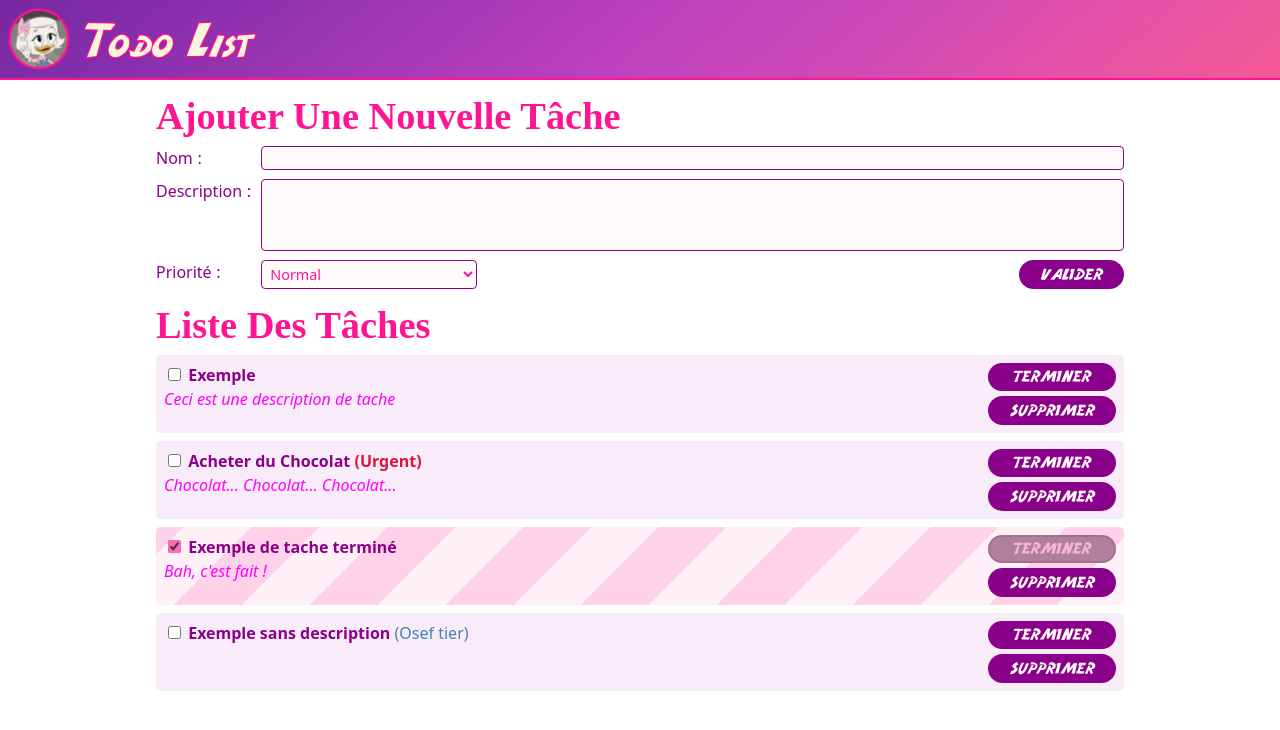
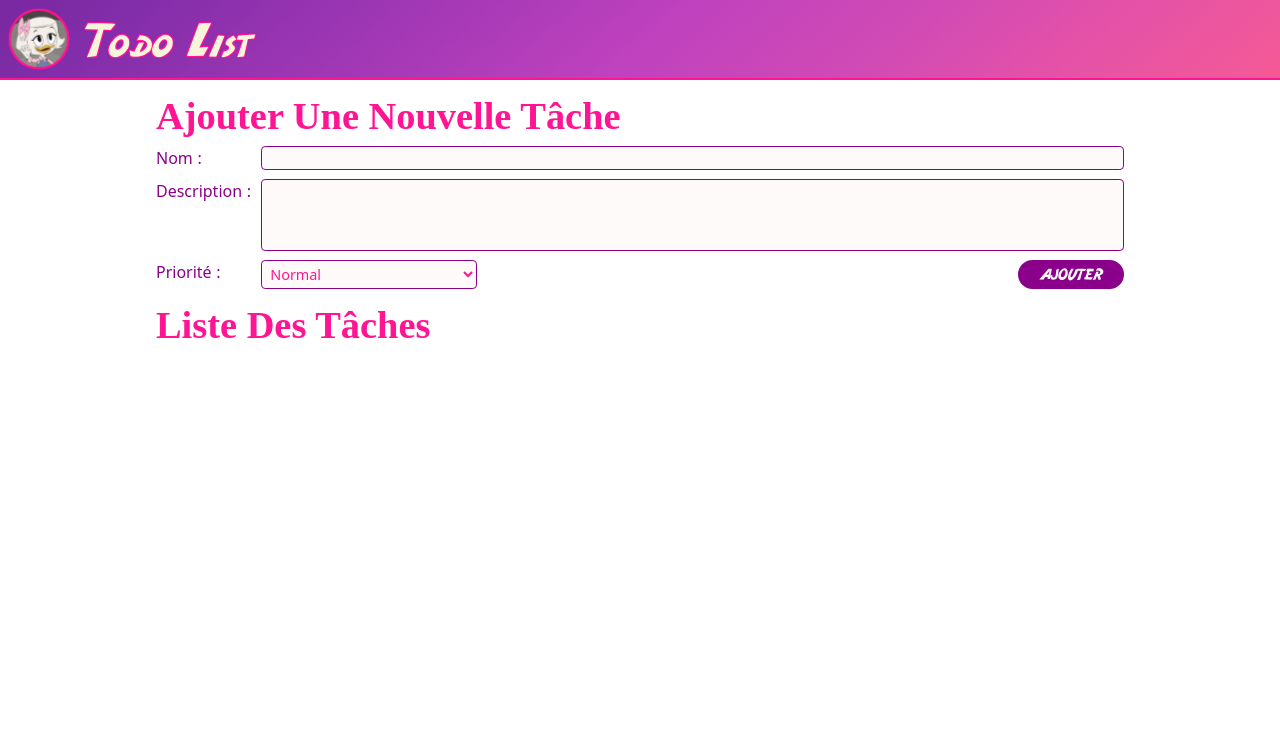
Before and after one commit to FormCours/BXL_Net2025__Web_React, a React (Vite) app in the folder exo-05/: page / in a window 1280 px wide. Shown: the top 730 px of the page. Built offline with nearby package versions, Linux system fonts and the light colour scheme; a web font is replaced by a local one.

Commit message:
Exo 05 - Tasks State in TodoList

```diff
--- a/exo-05/package.json
+++ b/exo-05/package.json
@@ -11,6 +11,7 @@
   },
   "dependencies": {
     "clsx": "^2.1.1",
+    "nanoid": "^5.1.6",
     "react": "^19.2.0",
     "react-dom": "^19.2.0"
   },
--- a/exo-05/src/components/TaskList/TaskList.jsx
+++ b/exo-05/src/components/TaskList/TaskList.jsx
@@ -1,8 +1,8 @@
 import style from './TaskList.module.css';
-import tasks from './mockup.json';
+// import tasks from './mockup.json';
 import clsx from 'clsx';
 
-export default function TaskList() {
+export default function TaskList({ tasks }) {
 
     return (
         <ul className={style['task-list']}>
--- a/exo-05/src/features/TodoApp/TodoApp.jsx
+++ b/exo-05/src/features/TodoApp/TodoApp.jsx
@@ -1,15 +1,37 @@
+import { useState } from 'react';
 import TaskForm from '../../components/TaskForm/TaskForm';
 import TaskList from '../../components/TaskList/TaskList';
+import { nanoid } from 'nanoid'; // Package pour générer des identifiants
 
 export default function TodoApp() {
+
+    // State pour stocker la liste des taches
+    const [tasks, setTasks] = useState([]);
+
+    const handleAddTask = (data) => {
+
+        // Création de la nouvelle tache à ajouté
+        const taskToAdd = {
+            id: nanoid(),   // Identifiant généré
+            ...data,        // Les données du formulaire
+            isDone: false   // La complétion de la tache
+        };
+
+        // Modifier le state pour ajouter la tache (en debut de list)
+        setTasks(prevTasks => [taskToAdd, ...prevTasks]);
+
+    }
 
     return (
         <>
             <h2>Ajouter une nouvelle tâche</h2>
-            <TaskForm />
+            <TaskForm
+                textBtnSubmit='Ajouter'
+                onTaskSubmit={handleAddTask}
+                />
 
             <h2>Liste des tâches</h2>
-            <TaskList />
+            <TaskList tasks={tasks} />
         </>
     )
 
```
Also changed, not shown: 1 other file (tests, documents, lock files or other folders).
